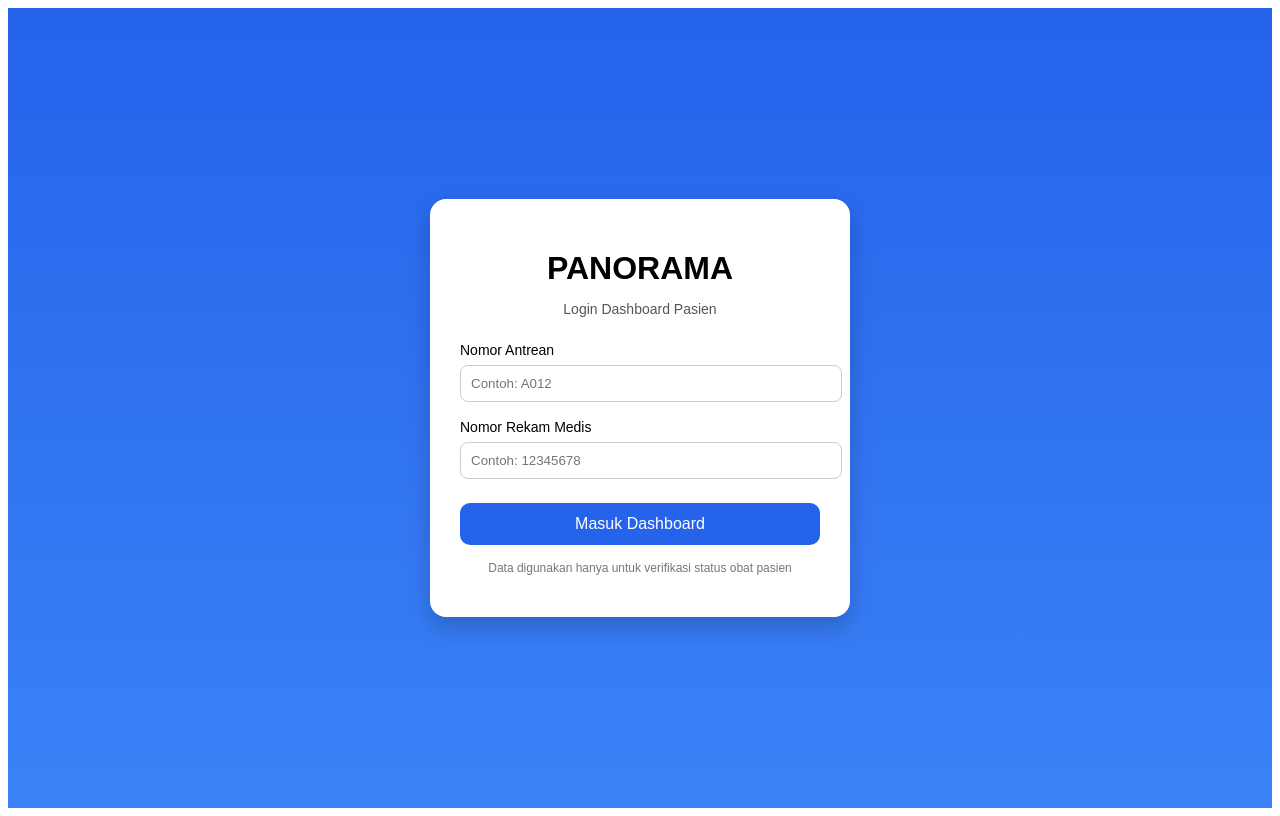
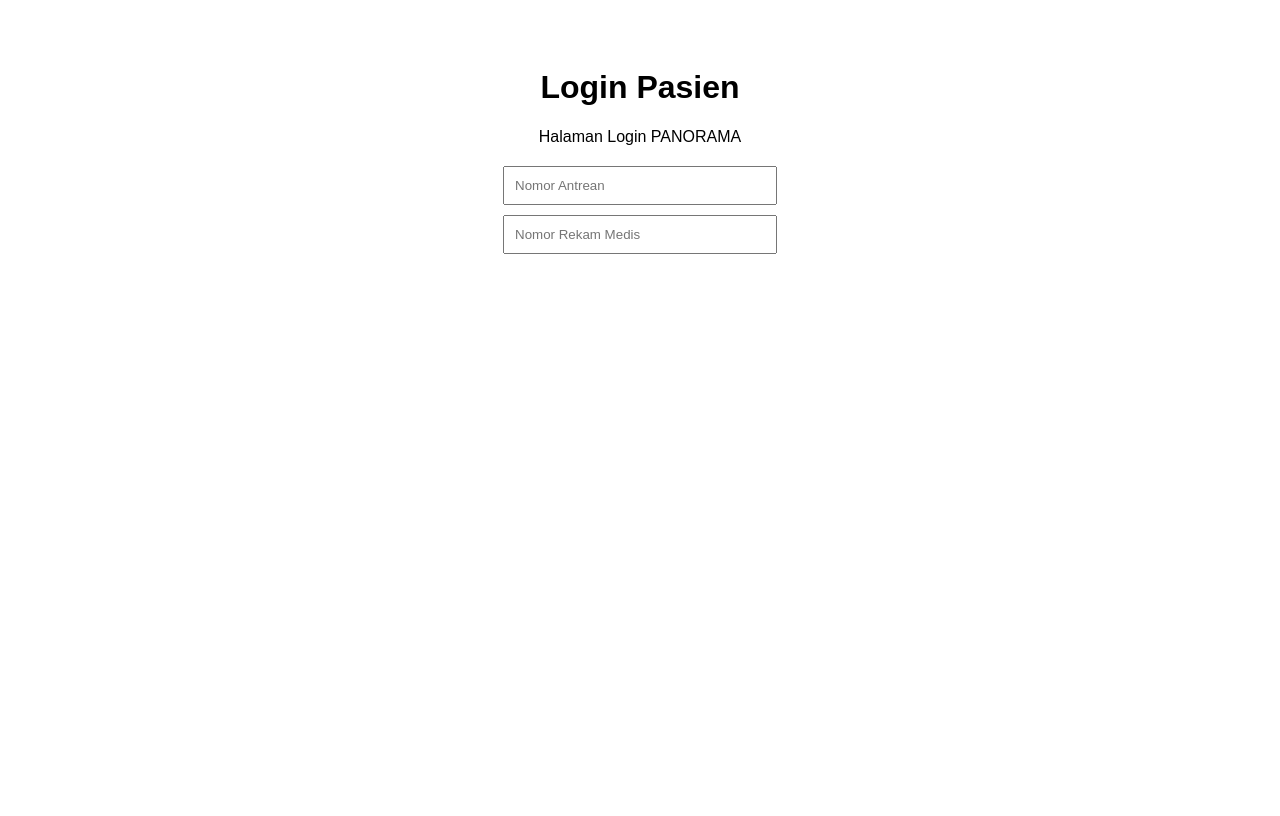
Before and after one commit to Achemic-IDN/panorama, a Next.js app: page /login in a window 1280 px wide. Built offline with nearby package versions, Linux system fonts and the light colour scheme.

Commit message:
add login page

```diff
--- a/app/login/page.jsx
+++ b/app/login/page.jsx
@@ -1,83 +1,19 @@
 export default function LoginPage() {
   return (
-    <main style={{
-      minHeight: "100vh",
-      display: "flex",
-      justifyContent: "center",
-      alignItems: "center",
-      background: "linear-gradient(to bottom, #2563eb, #3b82f6)",
-      fontFamily: "Arial"
-    }}>
-      <div style={{
-        background: "white",
-        padding: "30px",
-        borderRadius: "16px",
-        width: "100%",
-        maxWidth: "360px",
-        boxShadow: "0 10px 25px rgba(0,0,0,0.2)"
-      }}>
-        <h1 style={{ textAlign: "center", marginBottom: "8px" }}>
-          PANORAMA
-        </h1>
+    <main style={{ padding: "40px", fontFamily: "Arial", textAlign: "center" }}>
+      <h1>Login Pasien</h1>
+      <p>Halaman Login PANORAMA</p>
 
-        <p style={{
-          textAlign: "center",
-          fontSize: "14px",
-          color: "#555",
-          marginBottom: "24px"
-        }}>
-          Login Dashboard Pasien
-        </p>
-
-        <div style={{ marginBottom: "16px" }}>
-          <label style={{ fontSize: "14px" }}>Nomor Antrean</label>
-          <input
-            placeholder="Contoh: A012"
-            style={{
-              width: "100%",
-              padding: "10px",
-              marginTop: "6px",
-              borderRadius: "8px",
-              border: "1px solid #ccc"
-            }}
-          />
-        </div>
-
-        <div style={{ marginBottom: "24px" }}>
-          <label style={{ fontSize: "14px" }}>Nomor Rekam Medis</label>
-          <input
-            placeholder="Contoh: 12345678"
-            style={{
-              width: "100%",
-              padding: "10px",
-              marginTop: "6px",
-              borderRadius: "8px",
-              border: "1px solid #ccc"
-            }}
-          />
-        </div>
-
-        <button style={{
-          width: "100%",
-          padding: "12px",
-          borderRadius: "10px",
-          border: "none",
-          background: "#2563eb",
-          color: "white",
-          fontSize: "16px",
-          cursor: "pointer"
-        }}>
-          Masuk Dashboard
-        </button>
-
-        <p style={{
-          marginTop: "16px",
-          fontSize: "12px",
-          textAlign: "center",
-          color: "#777"
-        }}>
-          Data digunakan hanya untuk verifikasi status obat pasien
-        </p>
+      <div style={{ marginTop: "20px" }}>
+        <input
+          placeholder="Nomor Antrean"
+          style={{ padding: "10px", marginBottom: "10px", width: "250px" }}
+        />
+        <br />
+        <input
+          placeholder="Nomor Rekam Medis"
+          style={{ padding: "10px", width: "250px" }}
+        />
       </div>
     </main>
   );
```
